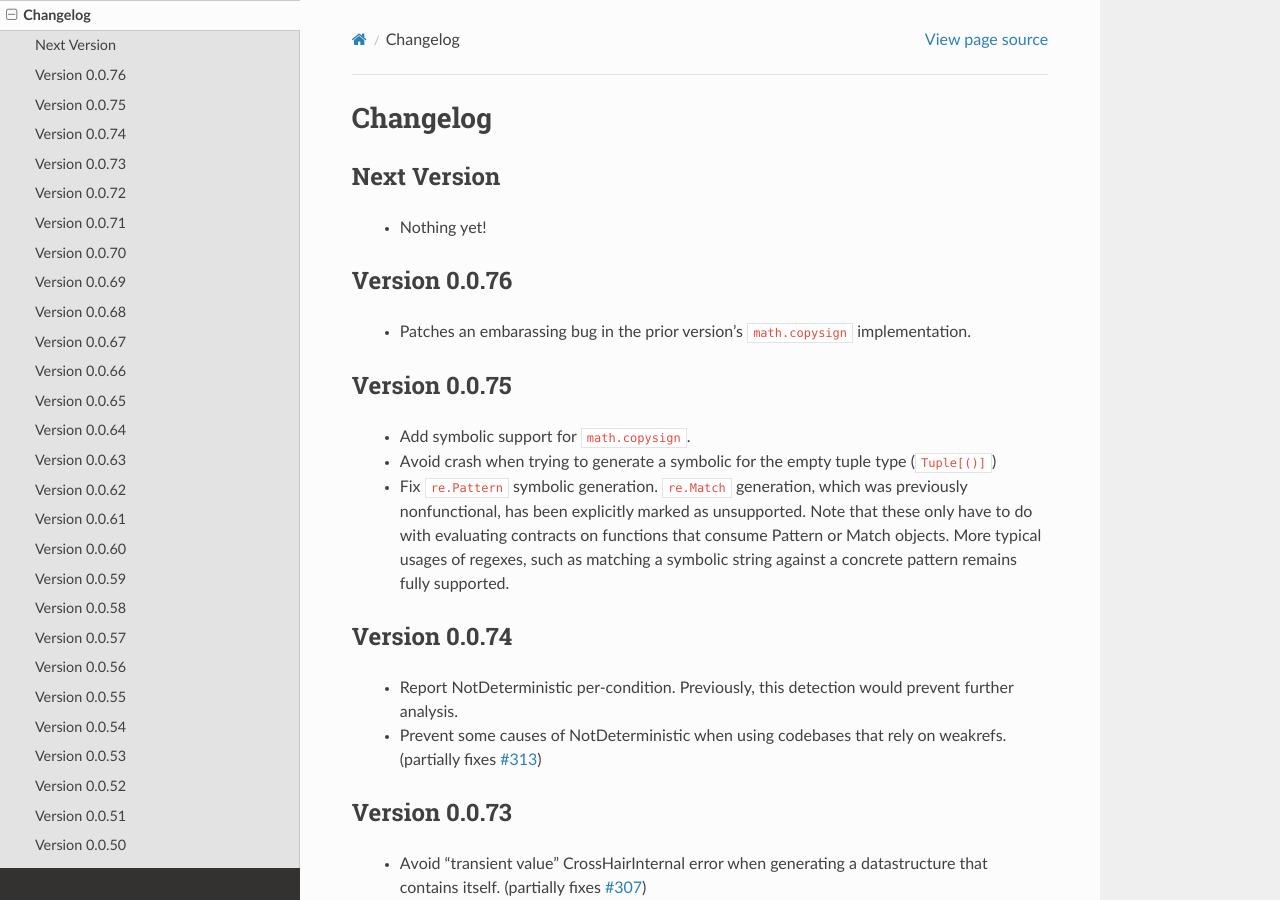
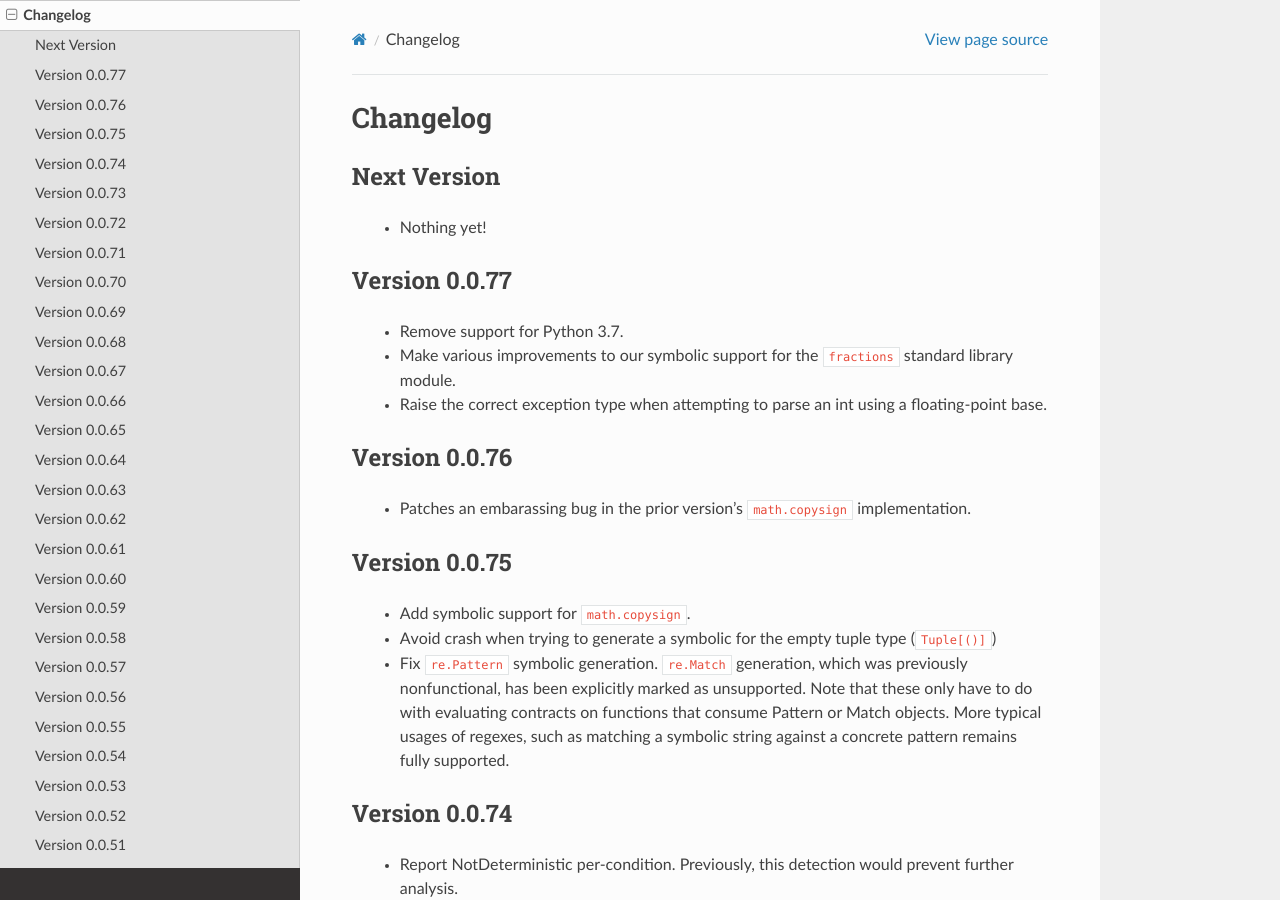
Before and after one commit to pschanely/CrossHair, a Sphinx documentation site: the page built from doc/source/changelog.rst, in a window 1280 px wide and 900 px high. Built offline with Sphinx 7.4.7 and the Read the Docs theme 3.1.0, drawn with Linux system fonts in a browser that asks for light colours; the version number is read from the project's files by our own code.

Commit message:
Update changelog

```diff
--- a/doc/source/changelog.rst
+++ b/doc/source/changelog.rst
@@ -7,6 +7,16 @@ Next Version
 ------------
 
   * Nothing yet!
+
+
+Version 0.0.77
+--------------
+
+  * Remove support for Python 3.7.
+  * Make various improvements to our symbolic support for the ``fractions``
+    standard library module.
+  * Raise the correct exception type when attempting to parse an int using
+    a floating-point base.
 
 
 Version 0.0.76
```
